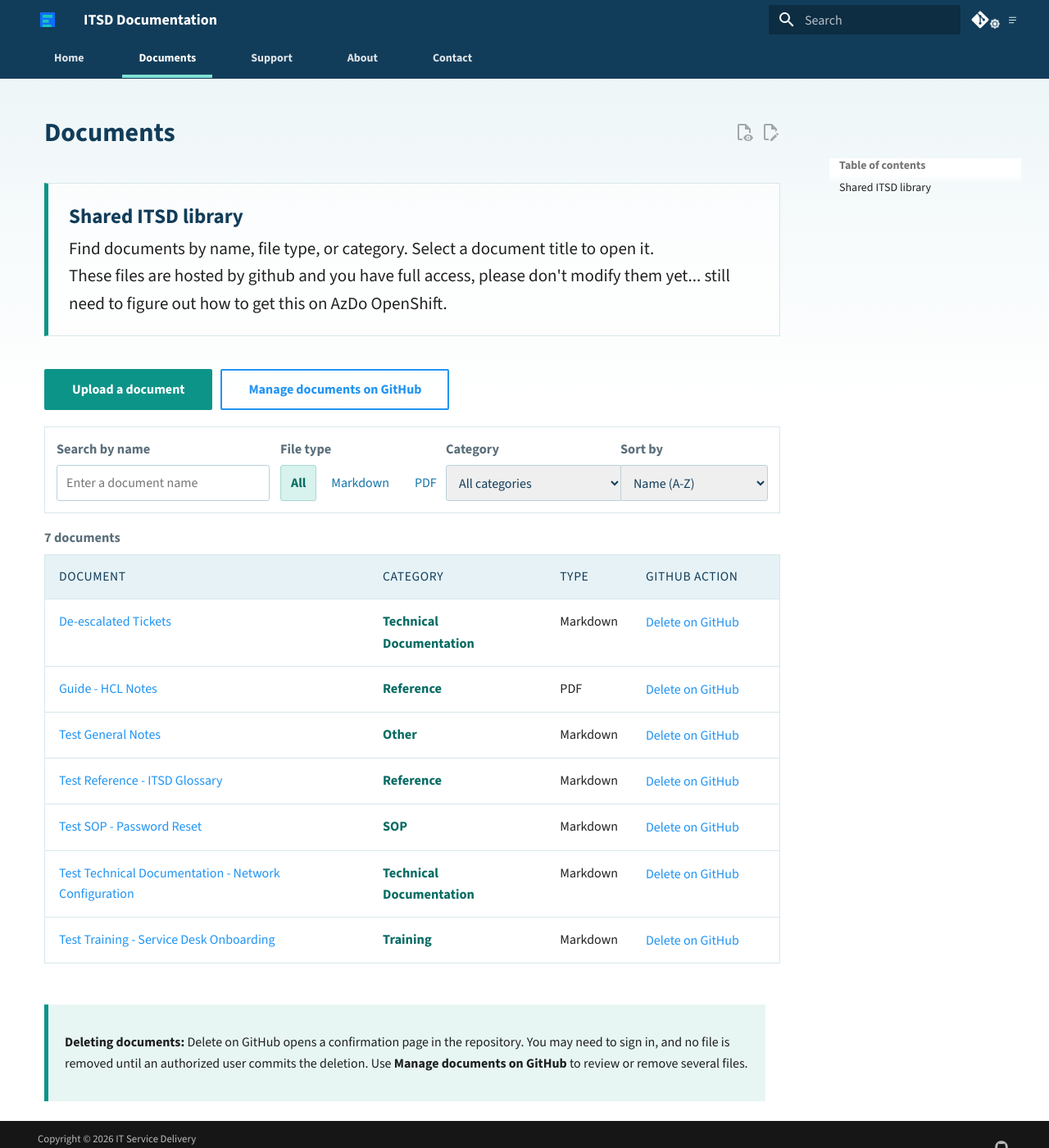
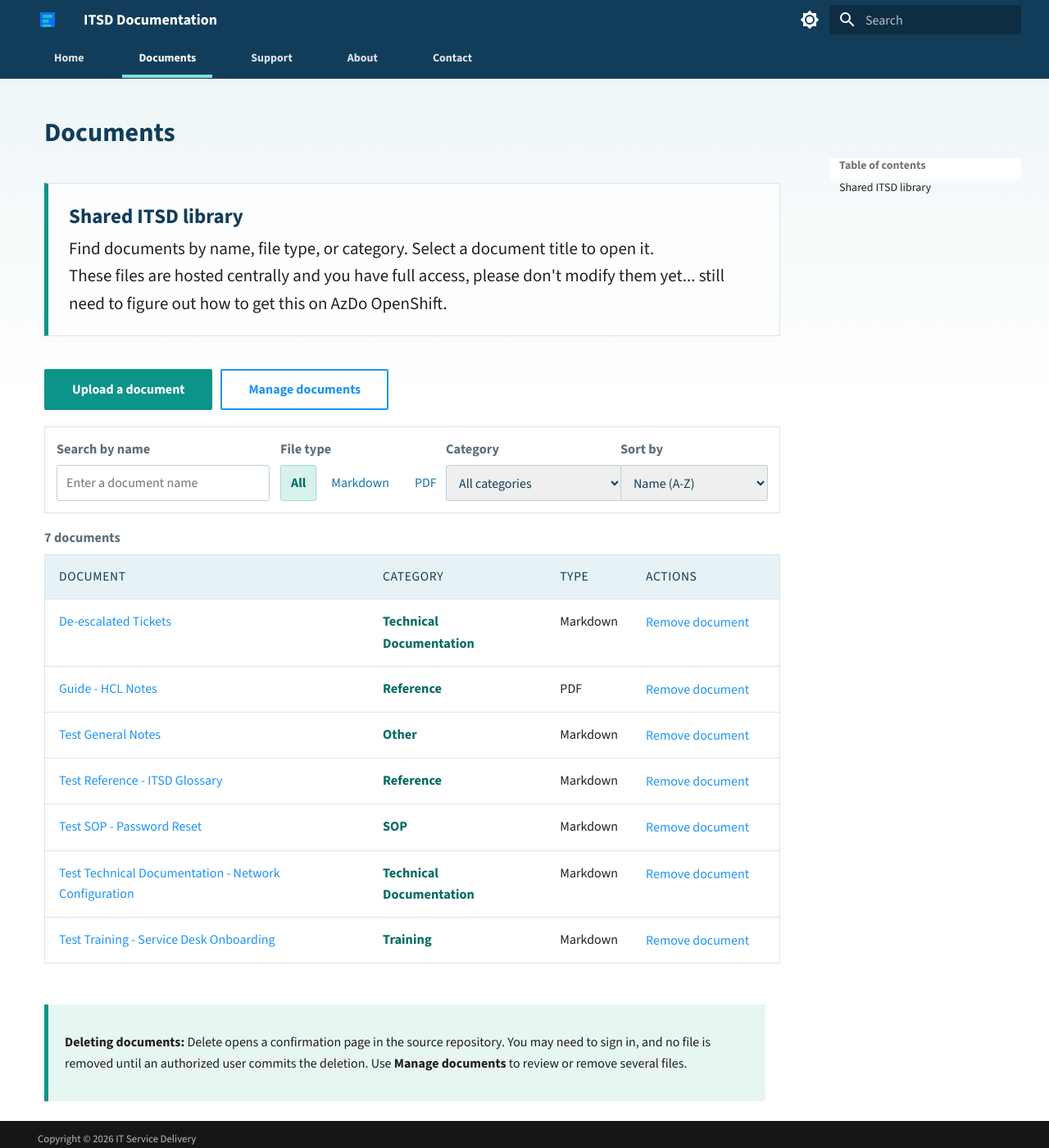
Before and after one commit to dgooding/mkdocs-basic, an MkDocs documentation site: the page built from docs/uploaded-documents.md, in a window 1280 px wide and 1400 px high. Shown: the whole window at 82% size. Built offline with MkDocs 1.6.1 and Material for MkDocs 9.7.7, drawn with Linux system fonts in a browser that asks for light colours; comment, search, counter and statistics services are not loaded.

Commit message:
docs: auto-update 2026-08-27 03:15:30

```diff
--- a/docs/javascripts/document-library.js
+++ b/docs/javascripts/document-library.js
@@ -49,9 +49,9 @@
       deleteLink.href = "https://github.com/dgooding/mkdocs-basic/delete/main/docs/" + item.path.split("/").map(encodeURIComponent).join("/")
       deleteLink.target = "_blank"
       deleteLink.rel = "noopener"
-      deleteLink.textContent = "Delete on GitHub"
+      deleteLink.textContent = "Remove document"
       deleteLink.addEventListener("click", function (event) {
-        if (!window.confirm("Open GitHub to review and commit the deletion of '" + item.name + "'?")) event.preventDefault()
+        if (!window.confirm("Open the source repository to review and commit the deletion of '" + item.name + "'?")) event.preventDefault()
       })
       actionsCell.append(deleteLink)
       row.append(documentCell, categoryCell, typeCell, actionsCell)
--- a/docs/javascripts/support-suggestions.js
+++ b/docs/javascripts/support-suggestions.js
@@ -199,7 +199,7 @@
     }
     const lines = [["Category", "Suggestion", "Details", "Status", "Votes", "Created", "Source", "Link"]]
     exportSuggestions.forEach(function (suggestion) {
-      const source = suggestion.id.indexOf("issue-") === 0 ? "GitHub" : suggestion.id.indexOf("local-") === 0 || suggestion.id.indexOf("local-existing-") === 0 ? "This browser" : "Example"
+        const source = suggestion.id.indexOf("issue-") === 0 ? "Shared suggestion" : suggestion.id.indexOf("local-") === 0 || suggestion.id.indexOf("local-existing-") === 0 ? "This browser" : "Example"
       lines.push([
         suggestion.category || "Other",
         suggestion.title,
--- a/docs/upload-documents.md
+++ b/docs/upload-documents.md
@@ -4,7 +4,7 @@
 
 ## Add to the shared library
 
-Upload one or more files to GitHub and they will appear in the ITSD documentation site after publishing.
+Upload one or more files and they will appear in the ITSD documentation site after publishing.
 
 </div>
 
@@ -14,7 +14,7 @@
 
 1. Select **Upload a document** above.
 2. Choose one or more Markdown files from your computer.
-3. Select **Commit changes** at the bottom of the GitHub page.
+3. Select **Commit changes** at the bottom of the upload page.
 
 <div class="itsd-status" markdown>
 
--- a/docs/uploaded-documents.md
+++ b/docs/uploaded-documents.md
@@ -6,13 +6,13 @@
 
 Find documents by name, file type, or category. Select a document title to open it.
 
-These files are hosted by github and you have full access, please don't modify them yet... still need to figure out how to get this on AzDo OpenShift.
+These files are hosted centrally and you have full access, please don't modify them yet... still need to figure out how to get this on AzDo OpenShift.
 
 </div>
 
 <div class="itsd-library-actions">
 	<a class="md-button md-button--primary" href="upload-documents.html">Upload a document</a>
-	<a class="md-button" href="https://github.com/dgooding/mkdocs-basic/tree/main/docs" target="_blank" rel="noopener">Manage documents on GitHub</a>
+	<a class="md-button" href="https://github.com/dgooding/mkdocs-basic/tree/main/docs" target="_blank" rel="noopener">Manage documents</a>
 </div>
 
 <div class="itsd-library-controls" data-document-library-controls>
@@ -53,7 +53,7 @@
 				<th scope="col">Document</th>
 				<th scope="col">Category</th>
 				<th scope="col">Type</th>
-				<th scope="col">GitHub action</th>
+				<th scope="col">Actions</th>
 			</tr>
 		</thead>
 		<tbody data-document-library-results></tbody>
@@ -64,6 +64,6 @@
 
 <div class="itsd-status" markdown>
 
-**Deleting documents:** Delete on GitHub opens a confirmation page in the repository. You may need to sign in, and no file is removed until an authorized user commits the deletion. Use **Manage documents on GitHub** to review or remove several files.
+**Deleting documents:** Delete opens a confirmation page in the source repository. You may need to sign in, and no file is removed until an authorized user commits the deletion. Use **Manage documents** to review or remove several files.
 
 </div>
--- a/mkdocs.yml
+++ b/mkdocs.yml
@@ -1,9 +1,6 @@
 site_name: ITSD Documentation
 site_description: IT Service Delivery documentation and operational guidance.
 site_url: https://dgooding.github.io/mkdocs-basic/
-repo_url: https://github.com/dgooding/mkdocs-basic
-repo_name: dgooding/mkdocs-basic
-edit_uri: edit/main/docs/
 
 theme:
   name: material
@@ -38,8 +35,6 @@
     - search.suggest
     - search.highlight
     - search.share
-    - content.action.edit
-    - content.action.view
     - content.code.copy
     - content.tooltips
 
@@ -68,11 +63,6 @@
       emoji_index: !!python/name:material.extensions.emoji.twemoji
       emoji_generator: !!python/name:material.extensions.emoji.to_svg
 
-extra:
-  social:
-    - icon: fontawesome/brands/github
-      link: https://github.com/dgooding/mkdocs-basic
-
 copyright: Copyright &copy; 2026 IT Service Delivery
 
 extra_css:
```
Also changed, not shown: docs/about.md (+1 -1 lines), docs/contact.md (+1 -1 lines), docs/support.md (+1 -1 lines).
